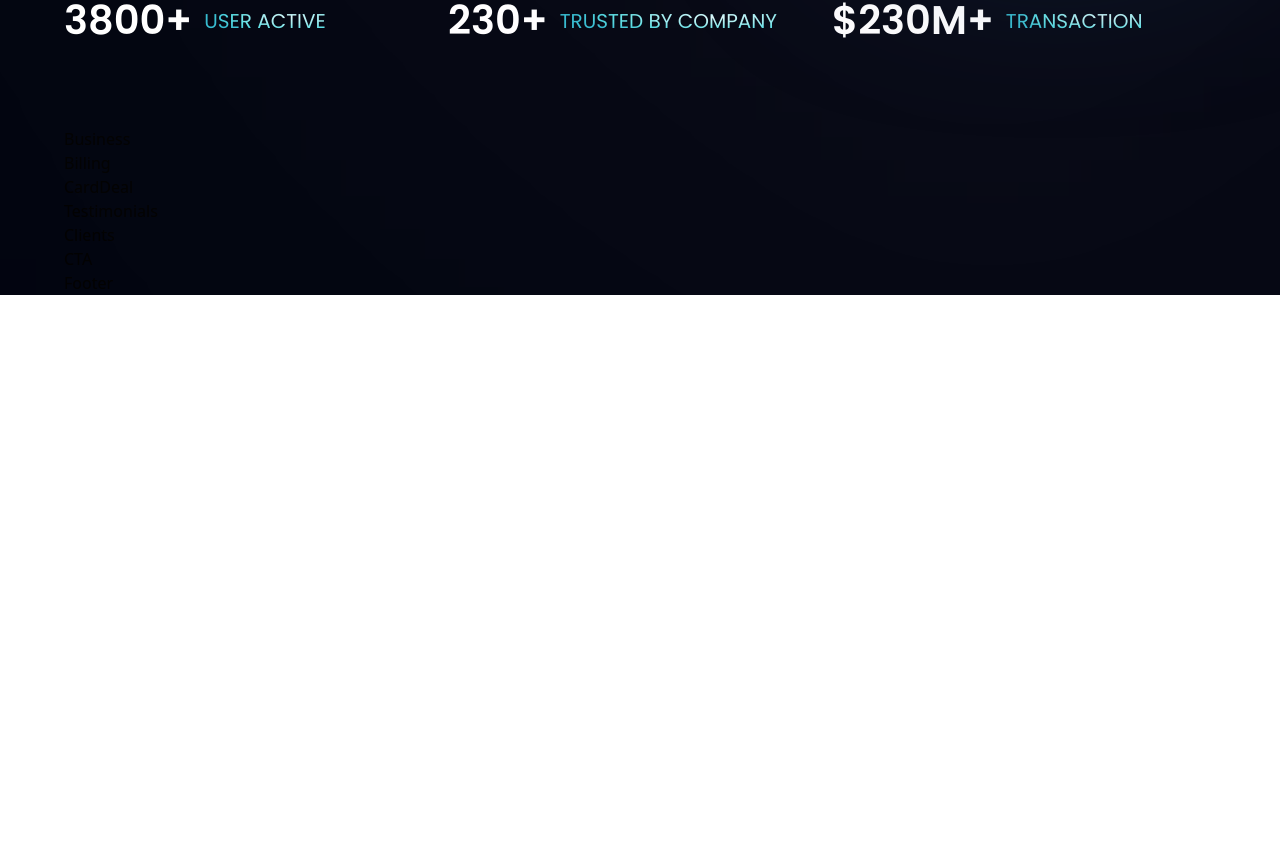
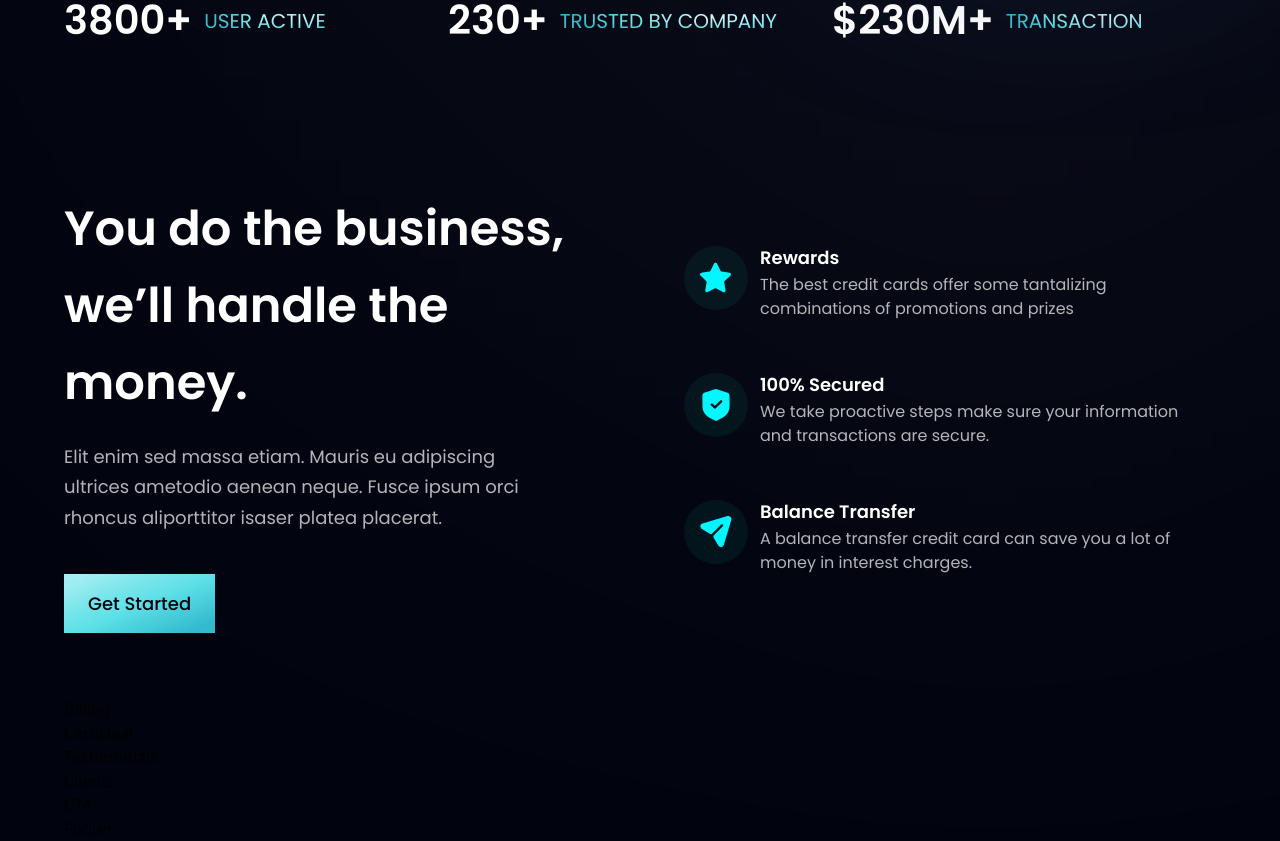
Before and after one commit to javiergenepaul/hoobank-react-tailwind-yt-tutorial, a React (Vite) app: page / in a window 1280 px wide. Shown: the part 794-1635 px from the top of the page. Before the commit the page ends 1089 px from the top, so only its background shows below. Built offline with nearby package versions, Linux system fonts and the light colour scheme.

Commit message:
update billing.jsx

```diff
--- a/src/components/Business.jsx
+++ b/src/components/Business.jsx
@@ -1,9 +1,51 @@
-import React from 'react'
+import { features } from '../constants'
+import styles, { layout } from '../style'
+import Button from './Button'
+
+
+const FeatureCard = ({ icon, title, content, index }) => (
+    <div
+        className={`flex flex-row p-6 rounded-[20px] ${
+            index !== features.length - 1
+        } ? "mb-6" : mb-0" feature-card`}>
+        <div className={`w-[64px] h-[64px] rounded-full ${styles.flexCenter} bg-dimBlue`}>
+            <img src={icon} alt="icon" className="w-[50%] h-[50%] object-contain" />
+        </div>
+        <div className="flex-1 flex flex-col ml-3">
+            <h4 className="font-poppins font-semibold text-white text-[18px] leading-[23px] mb-1">
+                {title}
+            </h4>
+            <p className="font-poppins font-normal text-dimWhite text-[16px] leading-[24px] mb-1">
+                {content}
+            </p>
+        </div>
+    </div>
+)
 
 const Business = () => {
-  return (
-    <div>Business</div>
-  )
+    return (
+        <section id="features" className={layout.section}>
+            <div className={layout.sectionInfo}>
+                <h2 className={styles.heading2}>
+                    You do the business, <br className="sm:block hidden" /> we’ll handle the money.
+                </h2>
+                <p className={`${styles.paragraph} max-w-[470px] mt-5`}>
+                    Elit enim sed massa etiam. Mauris eu adipiscing ultrices ametodio aenean neque.
+                    Fusce ipsum orci rhoncus aliporttitor isaser platea placerat.
+                </p>
+
+				<Button styles="mt-10"/>
+            </div>
+
+			<div className={`${layout.sectionImg} flex-col`}>
+				{
+					features.map((feature, index) => (
+						<FeatureCard key={feature.id} {...feature} index={index}/>
+					))
+				}
+			</div>
+        </section>
+    )
 }
 
 export default Business
--- a/src/components/Button.jsx
+++ b/src/components/Button.jsx
@@ -1,8 +1,12 @@
 import React from 'react'
 
-const Button = () => {
+const Button = ({styles}) => {
   return (
-    <div>Button</div>
+      <button
+          type="button"
+          className={`py-4 px-6 bg-blue-gradient font-poppins font-medium text-[18px] text-primary outline-none ${styles}`}>
+          Get Started
+      </button>
   )
 }
 
```
